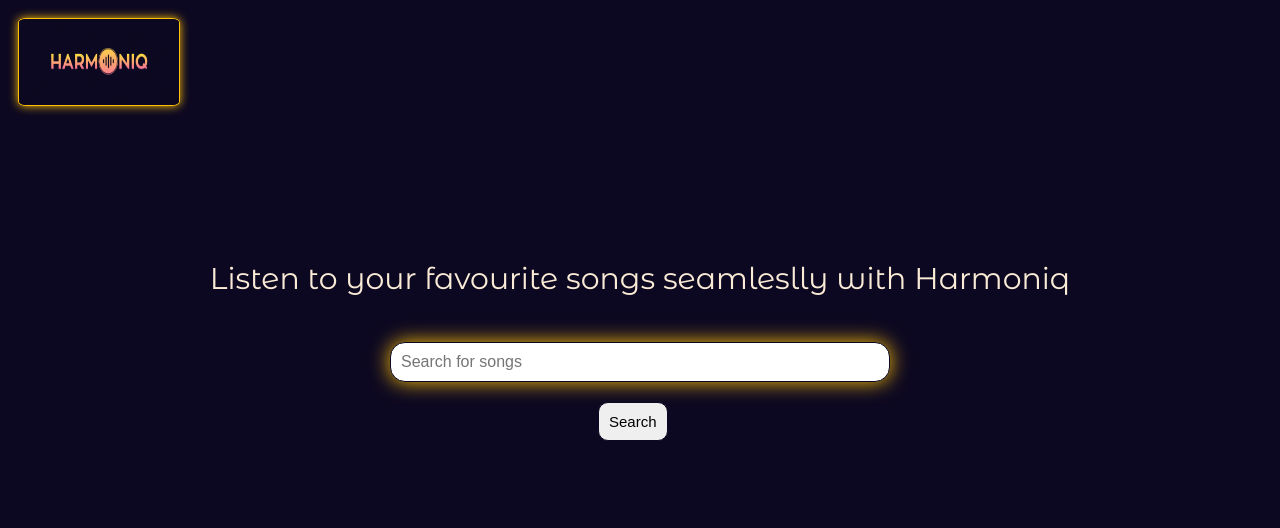
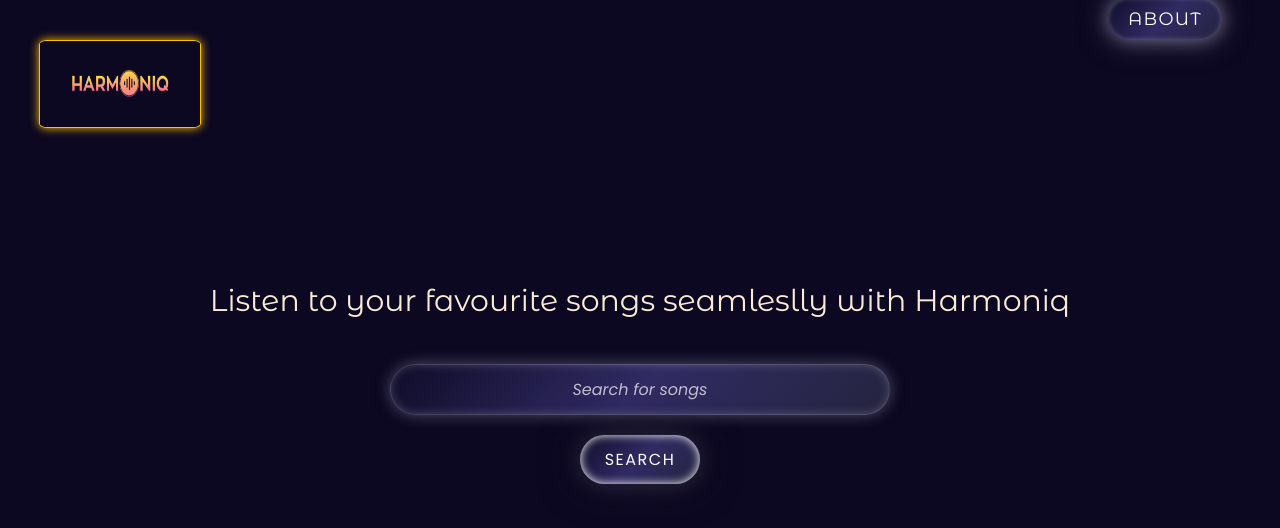
Before and after one commit to kannan2004-cre/Harmoniq, a plain HTML site: page index.html in a window 1280 px wide. Drawn offline with Linux system fonts and the light colour scheme.

Commit message:
update 17/08/24

```diff
--- a/index.html
+++ b/index.html
@@ -8,6 +8,9 @@
     <link href="./images/favicon.png" rel="icon">
 </head>
 <body>
+    <NAV id="nav">
+            <a href="about.html" id="about-link">About</a>
+    </NAV>
     <div id="logo"><a href="index.html">
         <img src="./images/logo.png" alt="Harmoniq Logo">
     </a>
@@ -19,7 +22,7 @@
       <div class="search-container">
         <input type="text" placeholder="Search for songs">
       </div>
-        <button>Search</button>
+      <button id="search-button">Search</button>
     </div>
 </body>
 </html>
--- a/style.css
+++ b/style.css
@@ -3,9 +3,55 @@ body{
     background-color:#0D0821;
     font-family: 'Montserrat Alternates',sans-serif;
 }
+
+#nav {
+    margin-right: 20px;
+}
+
+#nav a {
+    color: #ffffff;
+    font-size: 18px;
+    text-transform: uppercase;
+    text-decoration: none;
+    padding: 10px 20px;
+    border-radius: 50px;
+    background: linear-gradient(135deg, #0f0c29, #302b63, #24243e);
+    box-shadow:
+        0 0 15px rgba(146, 141, 171, 0.5),
+        0 0 30px rgba(146, 141, 171, 0.5),
+        inset 0 0 5px rgba(255, 255, 255, 0.3);
+    transition: all 0.3s ease;
+    letter-spacing: 1.2px;
+    margin-left:1100px;
+    margin-top:10px;
+    height:5px;
+    width:10px;
+}
+
+#nav a:hover {
+    transform: scale(1.05);
+    box-shadow:
+        0 0 20px rgba(146, 141, 171, 0.7),
+        0 0 40px rgba(146, 141, 171, 0.7),
+        inset 0 0 7px rgba(255, 255, 255, 0.4);
+}
+
+#nav a:active {
+    transform: scale(0.95);
+    box-shadow:
+        0 0 10px rgba(146, 141, 171, 0.7),
+        0 0 20px rgba(146, 141, 171, 0.7),
+        inset 0 0 5px rgba(255, 255, 255, 0.3);
+}
+#logo{
+    display: flex;
+    align-items: center;
+    justify-content: center;
+    margin-left: 10px;
+}
 #logo img{
     align-items:center;
-    margin-left: 10px;
+    margin-right: 1050px;
     margin-top: 10px;
     width: 160px;
     height: 86px;
@@ -21,7 +67,7 @@ body{
     font-size: 30px;
     animation: slideIn 1.5s forwards;
 }
-#search .search-container{
+#search .search-container {
     margin: 0 auto;
     width: 100%;
     max-width: 500px;
@@ -29,22 +75,95 @@ body{
     text-align: center;
     animation: slideIn 2s forwards;
 }
-#search .search-container input[type="text"]{
+
+#search .search-container input[type="text"] {
     width: 100%;
-    padding: 10px;
+    padding: 12px 20px;
     font-size: 16px;
-    border: 1px solid #0D0821 ;
-    border-radius: 15px;
+    border-radius: 30px;
+    border: 1px solid rgba(255, 255, 255, 0.2);
+    background: linear-gradient(135deg, #0f0c29, #302b63, #24243e); /* Matches the button gradient */
+    color: #ffffff;
     box-sizing: border-box;
-    box-shadow: 0px 0px 20px #FFC107;
+    box-shadow:
+        0 0 15px rgba(146, 141, 171, 0.5),
+        inset 0 0 10px rgba(255, 255, 255, 0.2); /* Subtle inner glow */
+    transition: box-shadow 0.3s ease, background 0.3s ease;
+    font-family: 'Poppins', sans-serif;
+    text-align: center;
 }
-#search  button{
-    padding: 10px;
-    font-size: 15px;
-    border-radius: 10px;
-    margin-left: 590px;
-    border: 1px solid #0D0821 ;
+
+#search .search-container input[type="text"]::placeholder {
+    color: rgba(255, 255, 255, 0.7); /* Semi-transparent white for placeholder text */
+    font-style: italic;
+}
+
+#search .search-container input[type="text"]:focus {
+    outline: none;
+    box-shadow:
+        0 0 20px rgba(60, 60, 90, 0.7),
+        inset 0 0 15px rgba(255, 255, 255, 0.3); /* Stronger glow on focus */
+    background: linear-gradient(135deg, #1c1b29, #423b63, #3e3e3e); /* Slightly brighter gradient on focus */
+}
+#search-button {
+    padding: 12px 25px;
+    font-size: 16px;
+    border-radius: 50px;
+    cursor: pointer;
+    margin-left: auto;
+    margin-right: auto;
+    display: block;
+    border: none;
+    background: linear-gradient(135deg, #0f0c29, #302b63, #24243e); /* Dark, deep colors for a sleek look */
+    color: #ffffff;
+    box-shadow:
+        0 0 20px rgba(50, 50, 70, 0.5),
+        0 0 40px rgba(50, 50, 70, 0.5),
+        inset 0 0 10px #ffffff; /* Glowing effect */
+    transition: transform 0.3s ease, box-shadow 0.3s ease;
     animation: slideIn 2.5s forwards;
+    text-transform: uppercase;
+    letter-spacing: 1.5px;
+    font-family: 'Poppins', sans-serif;
+}
+
+#search-button:hover {
+    transform: scale(1.1);
+    box-shadow:
+        0 0 25px rgba(60, 60, 90, 0.7),
+        0 0 50px rgba(60, 60, 90, 0.7),
+        inset 0 0 15px #ffffff; /* Stronger glow on hover */
+}
+
+#search-button:active {
+    transform: scale(0.98);
+    box-shadow:
+        0 0 15px rgba(60, 60, 90, 0.7),
+        0 0 30px rgba(60, 60, 90, 0.7),
+        inset 0 0 10px #ffffff;
+}
+
+
+@keyframes slideIn {
+    0% {
+        transform: translateX(-100%);
+        opacity: 0;
+    }
+    100% {
+        transform: translateX(0);
+        opacity: 1;
+    }
+}
+
+@keyframes slideIn {
+    0% {
+        transform: translateX(-100%);
+        opacity: 0;
+    }
+    100% {
+        transform: translateX(0);
+        opacity: 1;
+    }
 }
 @keyframes slideIn {
     0% {
@@ -56,3 +175,50 @@ body{
         opacity: 1;
     }
 }
+
+@media (max-width: 768px) {
+    #nav {
+        margin-right: 10px;
+    }
+    #nav a {
+        font-size: 16px;
+        padding: 8px 16px;
+    }
+    #content h2 {
+        font-size: 24px;
+        margin-top: 30px;
+    }
+    #logo img {
+        width: 140px;
+        height: 76px;
+    }
+    #search-button {
+        font-size: 14px;
+        padding: 8px 16px;
+    }
+}
+
+@media (max-width: 480px) {
+    #nav a {
+        font-size: 14px;
+        padding: 6px 12px;
+    }
+    #content h2 {
+        font-size: 20px;
+        margin-top: 20px;
+    }
+    #logo img {
+        width: 120px;
+        height: 66px;
+    }
+    #search .search-container {
+        padding: 10px;
+    }
+    #search .search-container input[type="text"] {
+        font-size: 14px;
+    }
+    #search-button {
+        font-size: 12px;
+        padding: 6px 12px;
+    }
+}
```
Also changed, not shown: 1 other file.
